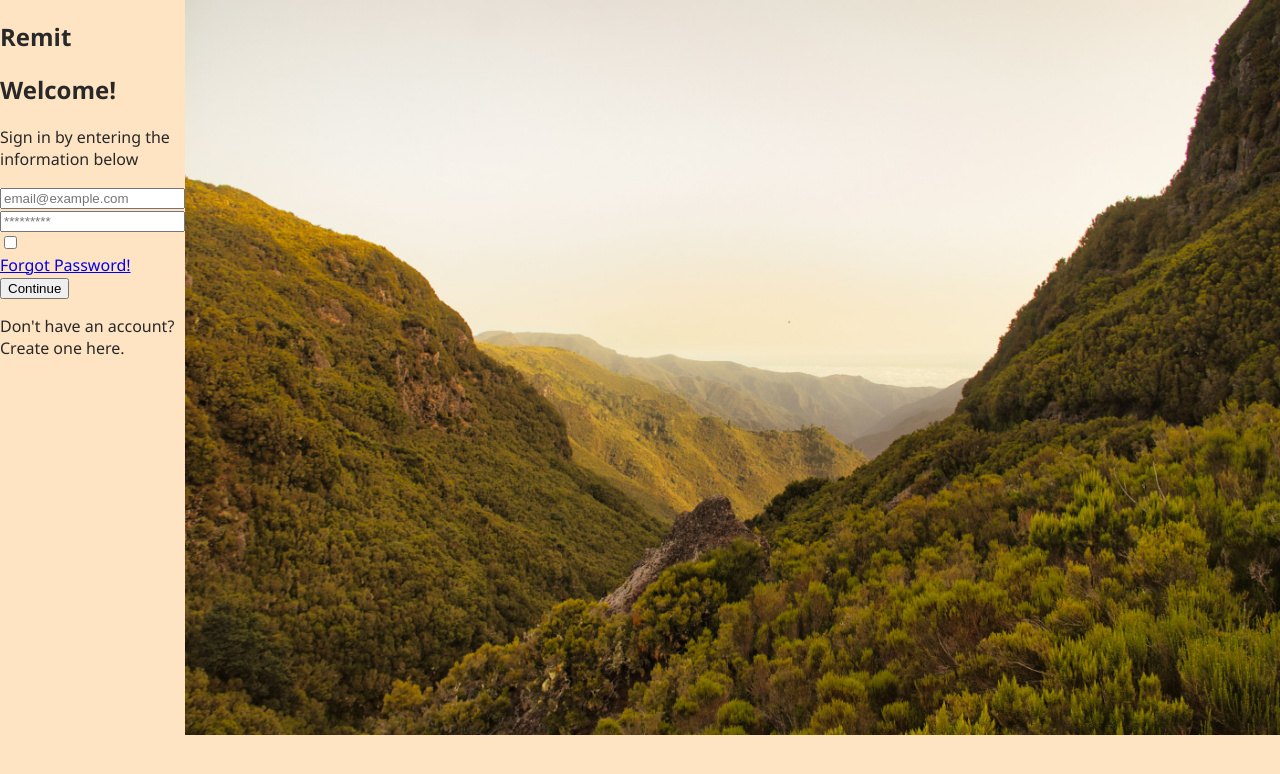
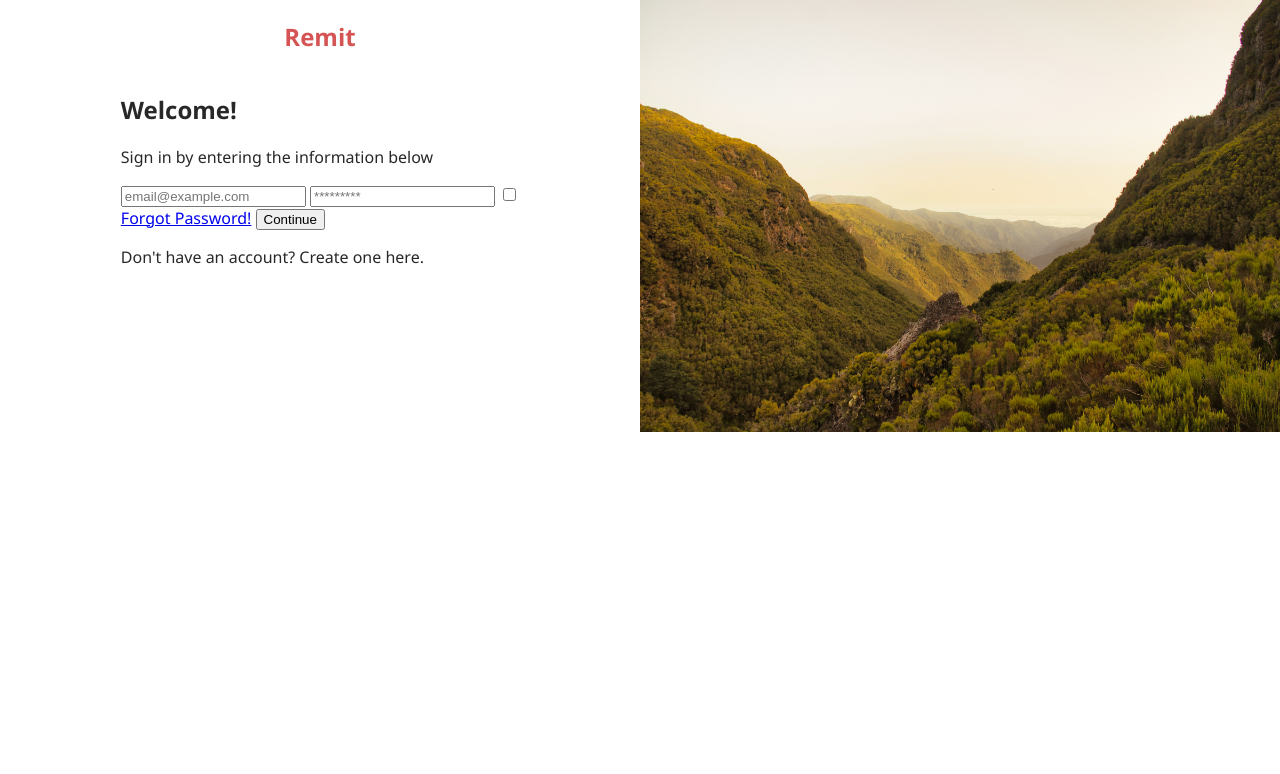
Before and after one commit to devyme/fluffy-octo-winner, a plain HTML site: page index.html in a window 1280 px wide. Drawn offline with Linux system fonts and the light colour scheme.

Commit message:
adding flexbox

```diff
--- a/index.html
+++ b/index.html
@@ -7,6 +7,7 @@
     <title>Remit - Login</title>
   </head>
   <body>
+    <div class="container">
       <section class="left">
         <h1>Remit</h1>
         <div class="sign-in">
@@ -35,5 +36,6 @@
       <section class="right">
         <img src="images/bg.jpg" alt="Trees and mountains" />
       </section>
+    </div>
   </body>
 </html>
--- a/main.css
+++ b/main.css
@@ -1,17 +1,33 @@
 body {
-  background-color: bisque;
+  background-color: #fff;
   color: rgb(40, 40, 40);
   font-family: "Segoe UI", Tahoma, Geneva, Verdana, sans-serif;
   display: flex;
   padding: 0;
   margin: 0;
-  width: 100%;
-  justify-content: space-around;
+}
 
-  flex: 2 200px;
+.container {
+  display: flex;
+}
+
+section {
+  width: 50%;
 }
 
 img {
   width: 100%;
   height: 100%;
 }
+
+section.left {
+  display: flex;
+  align-items: center;
+  flex-direction: column;
+  align-content: center;
+  height: 100%;
+}
+
+section.left h1 {
+  color: rgb(213, 84, 84);
+}
```
Lines whose indentation alone changed are shown as unchanged.
